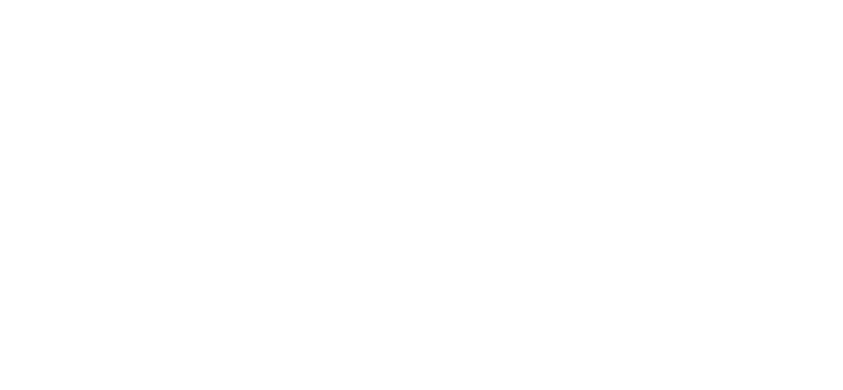
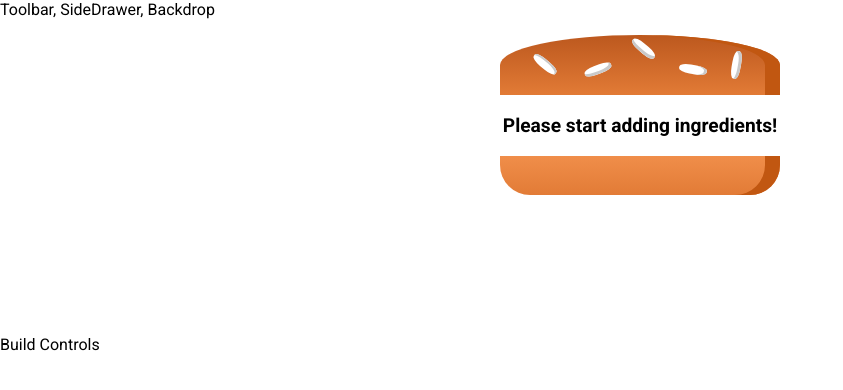
Before and after one commit to rudha/burger-builder, a React app: page / in a window 1280 px wide. Shown: the top 390 px of the page, without its empty margins (0-843 px from the left). Built offline with nearby package versions, Linux system fonts and the light colour scheme.

Commit message:
Basic Build structure.

```diff
--- a/package.json
+++ b/package.json
@@ -31,6 +31,7 @@
     "postcss-flexbugs-fixes": "3.2.0",
     "postcss-loader": "2.0.8",
     "promise": "8.0.1",
+    "prop-types": "^15.6.1",
     "raf": "3.4.0",
     "react": "^16.2.0",
     "react-dev-utils": "^5.0.0",
--- a/public/index.html
+++ b/public/index.html
@@ -19,7 +19,8 @@
       work correctly both with client-side routing and a non-root public URL.
       Learn how to configure a non-root public URL by running `npm run build`.
     -->
-    <title>React App</title>
+    <link href="https://fonts.googleapis.com/css?family=Roboto:400,700" rel="stylesheet">
+    <title>MyBurguer</title>
   </head>
   <body>
     <noscript>
--- a/src/App.js
+++ b/src/App.js
@@ -1,10 +1,14 @@
 import React, { Component } from 'react';
+import Layout from './components/Layout/Layout';
+import BurgerBuilder from './containers/BurgerBuilder/BurgerBuilder'
 
 class App extends Component {
   render() {
     return (
       <div>
-
+        <Layout>
+          <BurgerBuilder />
+        </Layout>
       </div>
     );
   }
--- /dev/null
+++ b/src/components/Burger/Burger.css
@@ -0,0 +1,30 @@
+.Burger {
+	width: 100%;
+	margin: auto;
+	height: 250px;
+	/*overflow: scroll;*/
+	text-align: center;
+	font-weight: bold;
+	font-size: 1.2rem;
+}
+
+@media (min-width: 1000px) and (min-height: 700px) {
+	.Burger {
+		width: 700px;
+		height: 600px;
+	}
+}
+
+@media (min-width: 500px) and (min-height: 401px) {
+	.Burger {
+		width: 450px;
+		height: 400px;
+	}
+}
+
+@media (min-width: 500px) and (min-height: 400px) {
+	.Burger {
+		width: 350px;
+		height: 300px;
+	}
+}
--- /dev/null
+++ b/src/components/Burger/Burger.js
@@ -0,0 +1,28 @@
+import React from 'react';
+import classes from './Burger.css'
+import BurgerIngredient from './BurgerIngredients/BurgerIngredient'
+
+const burger = (props) => {
+	let transformedIngredients = Object.keys(props.ingredients).map(
+		igKey => {
+			return [...Array(props.ingredients[igKey])].map((_, i) => {
+				return <BurgerIngredient key={igKey + i} type={igKey} />;
+			});
+		}
+	)
+	.reduce((arr, el) => {
+		return arr.concat(el)
+	}, []);
+	if (transformedIngredients.length === 0) {
+		transformedIngredients = <p>Please start adding ingredients!</p>
+	}
+	return(
+		<div className={classes.Burger}>
+			<BurgerIngredient type="bread-top" />
+			{transformedIngredients}
+			<BurgerIngredient type="bread-bottom" />
+		</div>
+	);
+};
+
+export default burger;
--- /dev/null
+++ b/src/components/Burger/BurgerIngredients/BurgerIngredient.css
@@ -0,0 +1,113 @@
+.BreadBottom {
+    height: 13%;
+    width: 80%;
+    background: linear-gradient(#F08E4A, #e27b36);
+    border-radius: 0 0 30px 30px;
+    box-shadow: inset -15px 0 #c15711;
+    margin: 2% auto;
+}
+
+.BreadTop {
+    height: 20%;
+    width: 80%;
+    background: linear-gradient(#bc581e, #e27b36);
+    border-radius: 50% 50% 0 0;
+    box-shadow: inset -15px 0 #c15711;
+    margin: 2% auto;
+    position: relative;
+}
+
+.Seeds1 {
+    width: 10%;
+    height: 15%;
+    position: absolute;
+    background-color: white;
+    left: 30%;
+    top: 50%;
+    border-radius: 40%;
+    transform: rotate(-20deg);
+    box-shadow: inset -2px -3px #c9c9c9;
+}
+
+.Seeds1:after {
+    content: "";
+    width: 100%;
+    height: 100%;
+    position: absolute;
+    background-color: white;
+    left: -170%;
+    top: -260%;
+    border-radius: 40%;
+    transform: rotate(60deg);
+    box-shadow: inset -1px 2px #c9c9c9;
+}
+
+.Seeds1:before {
+    content: "";
+    width: 100%;
+    height: 100%;
+    position: absolute;
+    background-color: white;
+    left: 180%;
+    top: -50%;
+    border-radius: 40%;
+    transform: rotate(60deg);
+    box-shadow: inset -1px -3px #c9c9c9;
+}
+
+.Seeds2 {
+    width: 10%;
+    height: 15%;
+    position: absolute;
+    background-color: white;
+    left: 64%;
+    top: 50%;
+    border-radius: 40%;
+    transform: rotate(10deg);
+    box-shadow: inset -3px 0 #c9c9c9;
+}
+
+.Seeds2:before {
+    content: "";
+    width: 100%;
+    height: 100%;
+    position: absolute;
+    background-color: white;
+    left: 150%;
+    top: -130%;
+    border-radius: 40%;
+    transform: rotate(90deg);
+    box-shadow: inset 1px 3px #c9c9c9;
+}
+
+
+.Meat {
+    width: 80%;
+    height: 8%;
+    background: linear-gradient(#7f3608, #702e05);
+    margin: 2% auto;
+    border-radius: 15px;
+}
+
+.Cheese {
+    width: 90%;
+    height: 4.5%;
+    margin: 2% auto;
+    background: linear-gradient(#f4d004, #d6bb22);
+    border-radius: 20px;
+}
+
+.Salad {
+    width: 85%;
+    height: 7%;
+    margin: 2% auto;
+    background: linear-gradient(#228c1d, #91ce50);
+    border-radius: 20px;
+}
+
+.Bacon {
+    width: 80%;
+    height: 3%;
+    background: linear-gradient(#bf3813, #c45e38);
+    margin: 2% auto;
+}
--- /dev/null
+++ b/src/components/Burger/BurgerIngredients/BurgerIngredient.js
@@ -0,0 +1,45 @@
+import React, {Component} from 'react';
+import classes from './BurgerIngredient.css';
+import PropTypes from 'prop-types';
+
+class BurgerIngredient extends Component {
+	render ( ) {
+		let ingredient = null;
+
+		switch (this.props.type) {
+			case ('bread-bottom'):
+				ingredient = <div className = {classes.BreadBottom}></div>;
+				break;
+			case ('bread-top'):
+				ingredient = (
+					<div className = {classes.BreadTop}>
+						<div className={classes.Seeds1} ></div>
+						<div className={classes.Seeds2} ></div>
+					</div>
+				);
+				break;
+			case ('meat'):
+				ingredient = <div className = {classes.Meat}></div>;
+				break;
+			case ('cheese'):
+				ingredient = <div className = {classes.Cheese}></div>;
+				break;
+			case ('salad'):
+				ingredient = <div className = {classes.Salad}></div>;
+				break;
+			case ('bacon'):
+				ingredient = <div className = {classes.Bacon}></div>;
+				break;
+			default:
+				ingredient = null;
+		}
+
+		return ingredient;
+	}
+}
+
+BurgerIngredient.propTypes = {
+	type: PropTypes.string.isRequired
+};
+
+export default BurgerIngredient;
--- /dev/null
+++ b/src/components/Layout/Layout.css
@@ -0,0 +1,3 @@
+.Content {
+	margin-top: 16px;
+}
--- /dev/null
+++ b/src/components/Layout/Layout.js
@@ -0,0 +1,13 @@
+import React, {Fragment} from 'react';
+import classes from './Layout.css';
+
+const layout = (props) => (
+	<Fragment>
+		<div>Toolbar, SideDrawer, Backdrop</div>
+		<main className={classes.Content}>
+			{props.children}
+		</main>
+	</Fragment>
+);
+
+export default layout;
--- /dev/null
+++ b/src/containers/BurgerBuilder/BurgerBuilder.js
@@ -0,0 +1,28 @@
+import React, {Component, Fragment} from 'react';
+import Burger from '../../components/Burger/Burger';
+
+class BurgerBuilder extends Component {
+	// constructor(props) {
+	// 	super(props);
+	// 	this.state = {...}
+	// }
+	state ={
+		ingredients: {
+			salad: 0,
+			bacon: 0,
+			cheese: 0,
+			meat: 0,
+		}
+	}
+
+	render () {
+		return (
+			<Fragment>
+				<Burger ingredients={this.state.ingredients} />
+				<div>Build Controls</div>
+			</Fragment>
+		);
+	}
+};
+
+export default BurgerBuilder;
--- a/src/index.css
+++ b/src/index.css
@@ -1,5 +1,5 @@
 body {
   margin: 0;
   padding: 0;
-  font-family: sans-serif;
+  font-family: 'Roboto', sans-serif;
 }
```
